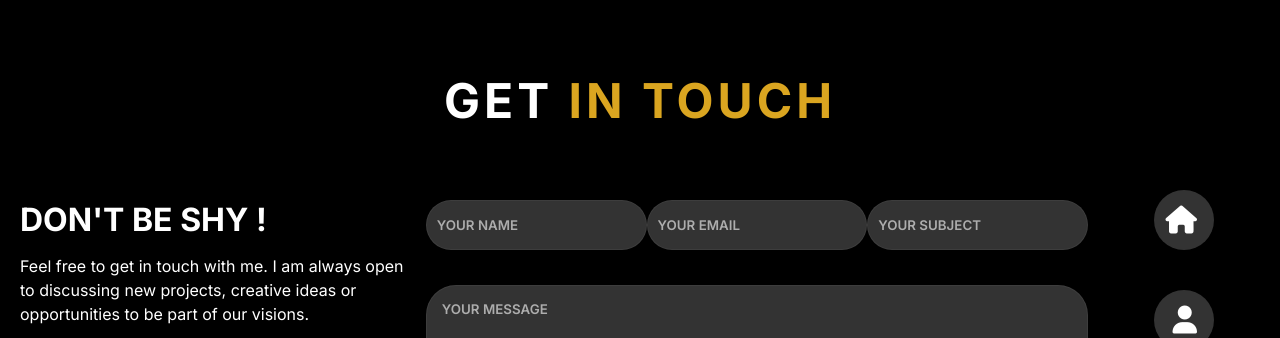
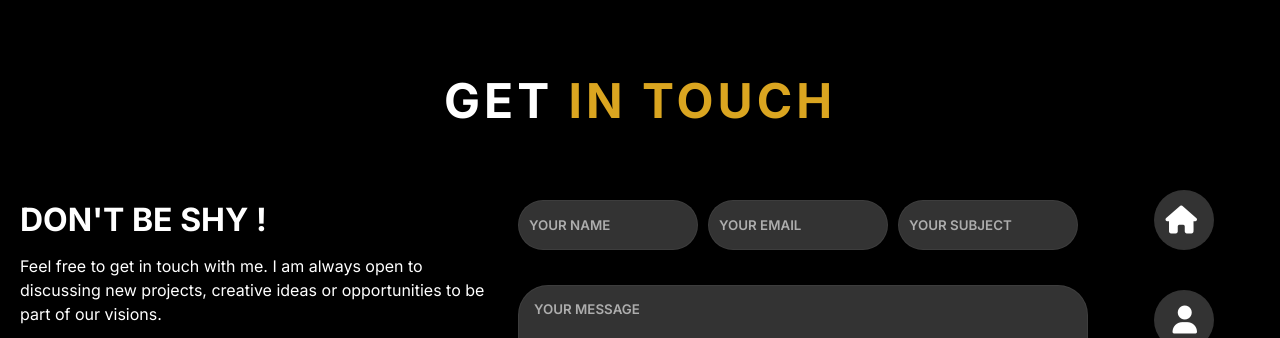
Before and after one commit to chinwemartins02/portfolio, a plain HTML site: page getintouch1.html in a window 1280 px wide. Shown: the top 338 px of the page. Drawn offline with Linux system fonts and the light colour scheme.

Commit message:
Update getintouch1style.css

```diff
--- a/getintouch1style.css
+++ b/getintouch1style.css
@@ -272,3 +272,13 @@ i{
     a:hover{
         color: red;
     }
+
+input[type="text"] {
+        width: 180px;
+        margin-right: 10px;
+      }
+
+      input[type="email"] {
+        width: 180px;
+        margin-right: 10px;
+      }
```
